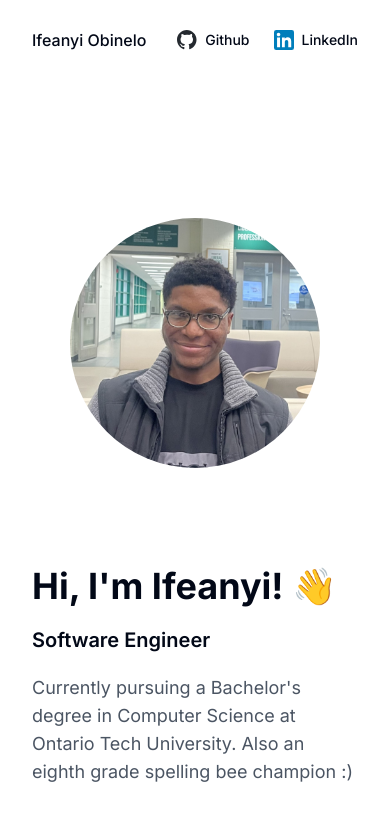
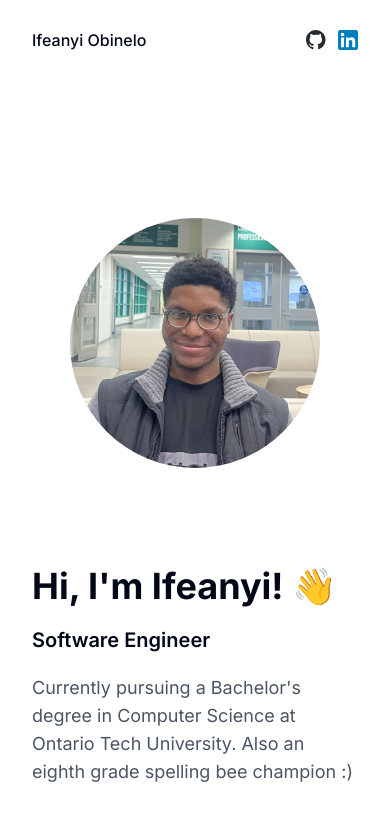
Before and after one commit to kz4killua/website, a Next.js app: page / in a window 390 px wide. Shown: the top 820 px of the page. Built offline with nearby package versions, Linux system fonts and the light colour scheme.

Commit message:
Fix header styles.

```diff
--- a/src/components/header.tsx
+++ b/src/components/header.tsx
@@ -52,19 +52,19 @@ export default function Header() {
   }, [])
 
   return (
-    <header className={`h-20 sticky top-0 transition-shadow ${isScrolled ? 'shadow' : ''}`}>
+    <header className={`h-20 sticky top-0 bg-background transition-shadow ${isScrolled ? 'shadow' : ''}`}>
       <Container className="h-full flex items-center justify-between">
         <Link href="/" className="font-medium">
           Ifeanyi Obinelo
         </Link>
-        <div className="flex items-center justify-center gap-x-6 text-sm font-medium">
+        <div className="flex items-center justify-center gap-x-3 sm:gap-x-6 text-sm font-medium">
           <Link
             href="https://github.com/kz4killua"
             className="flex items-center justify-center gap-x-2"
             target="_blank"
           >
             <GithubIcon className="w-5 h-5" />
-            Github
+            <span className="hidden sm:block">Github</span>
           </Link>
           <Link
             href="https://www.linkedin.com/in/ifeanyiobinelo"
@@ -72,7 +72,7 @@ export default function Header() {
             target="_blank"
           >
             <LinkedInIcon className="w-5 h-5" />
-            LinkedIn
+            <span className="hidden sm:block">LinkedIn</span>
           </Link>
         </div>
       </Container>
```
